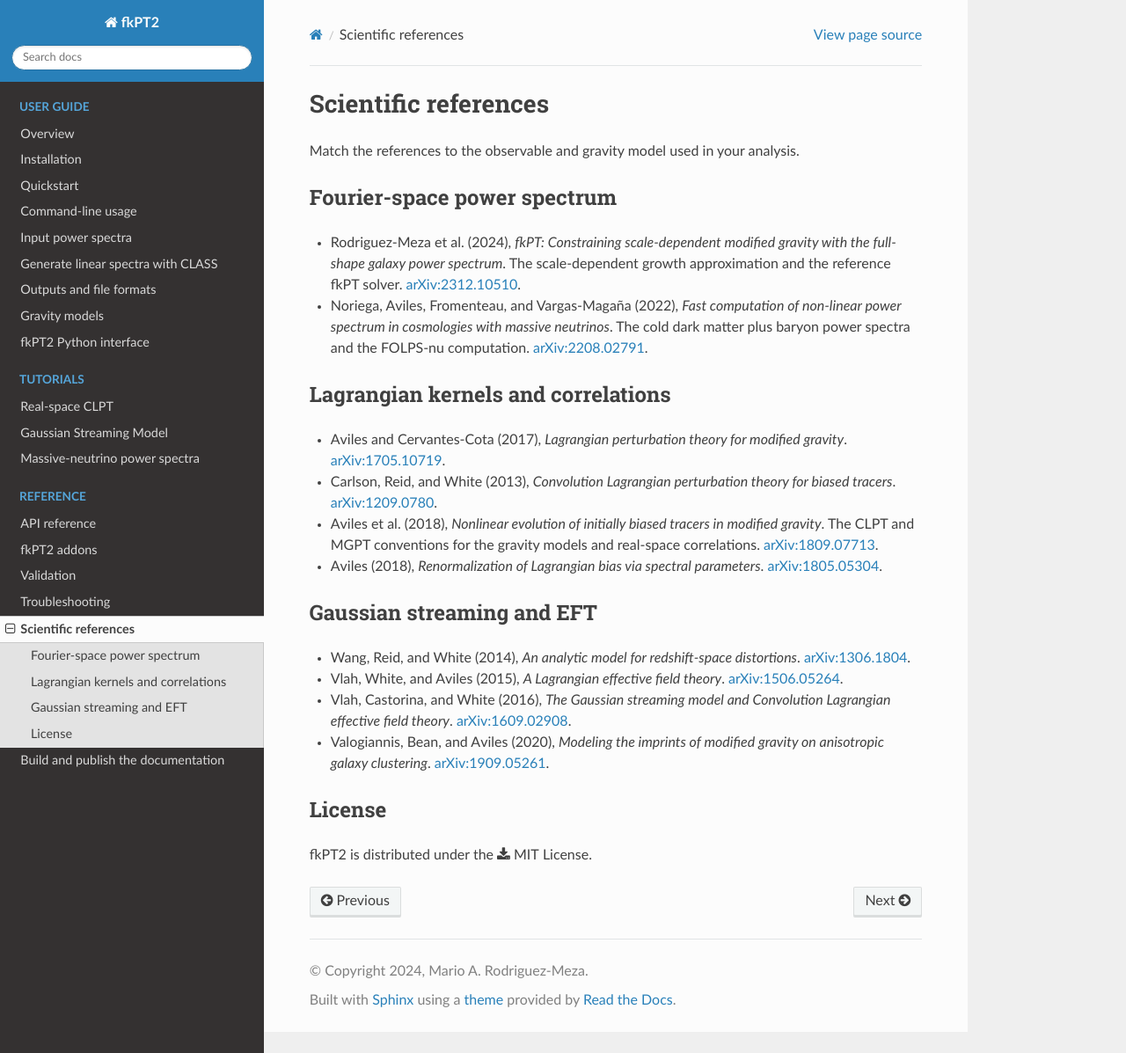
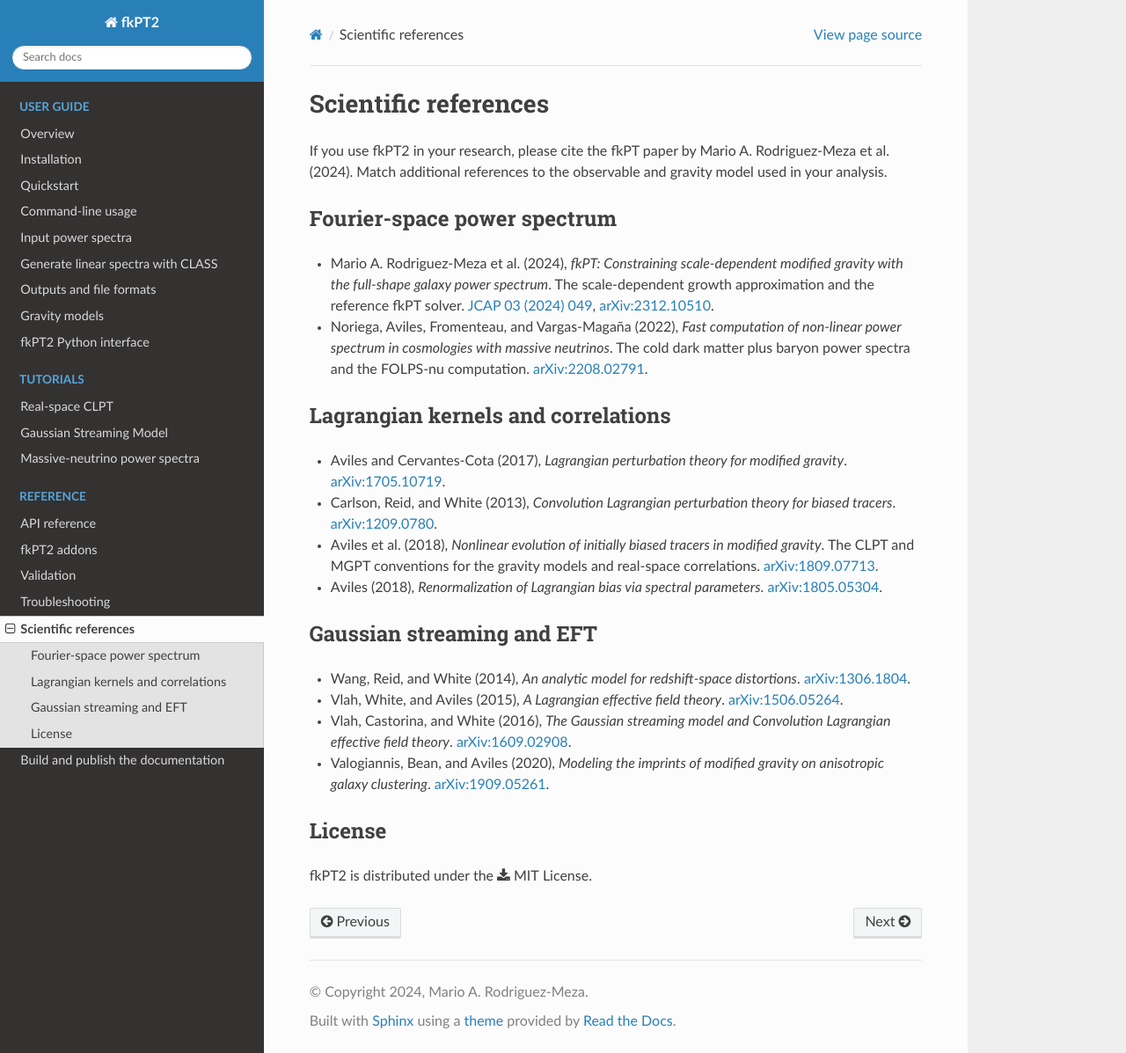
Before and after one commit to rodriguezmeza/fkPT2, a Sphinx documentation site: the page built from docs/references.rst, in a window 1280 px wide and 1197 px high. Shown: the whole window at 88% size. Built offline with Sphinx 7.4.7 and the Read the Docs theme 3.1.0, drawn with Linux system fonts in a browser that asks for light colours; pages that are not in the unit, such as notebooks, are missing from menus.

Commit message:
Ask fkPT2 users to cite the fkPT paper

```diff
--- a/docs/references.rst
+++ b/docs/references.rst
@@ -1,14 +1,17 @@
 Scientific references
 =====================
 
-Match the references to the observable and gravity model used in your analysis.
+If you use fkPT2 in your research, please cite the fkPT paper by Mario A.
+Rodriguez-Meza et al. (2024). Match additional references to the observable
+and gravity model used in your analysis.
 
 Fourier-space power spectrum
 ----------------------------
 
-* Rodriguez-Meza et al. (2024), *fkPT: Constraining scale-dependent modified
-  gravity with the full-shape galaxy power spectrum*. The scale-dependent
-  growth approximation and the reference fkPT solver.
+* Mario A. Rodriguez-Meza et al. (2024), *fkPT: Constraining scale-dependent
+  modified gravity with the full-shape galaxy power spectrum*. The
+  scale-dependent growth approximation and the reference fkPT solver.
+  `JCAP 03 (2024) 049 <https://doi.org/10.1088/1475-7516/2024/03/049>`_,
   `arXiv:2312.10510 <https://arxiv.org/abs/2312.10510>`_.
 
 * Noriega, Aviles, Fromenteau, and Vargas-Magaña (2022), *Fast computation
```
Also changed, not shown: README.md (+9 -4 lines), docs/index.rst (+7 -0 lines).
